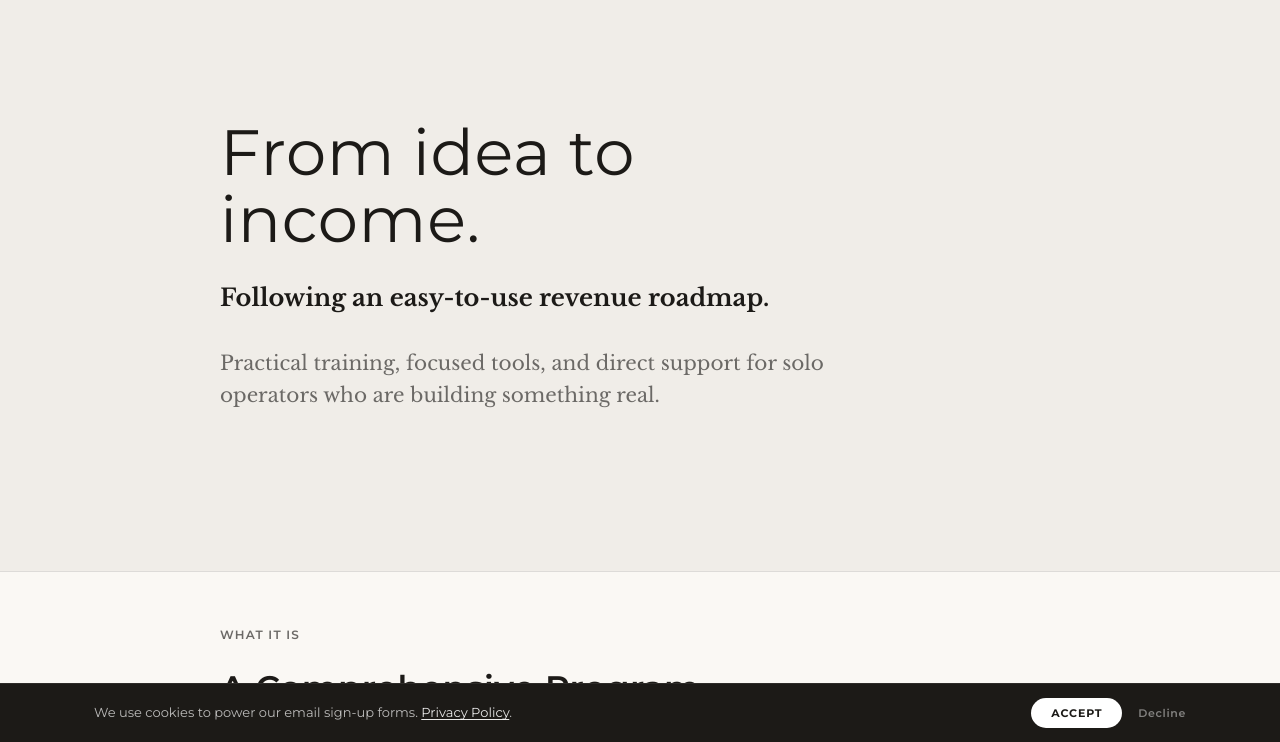
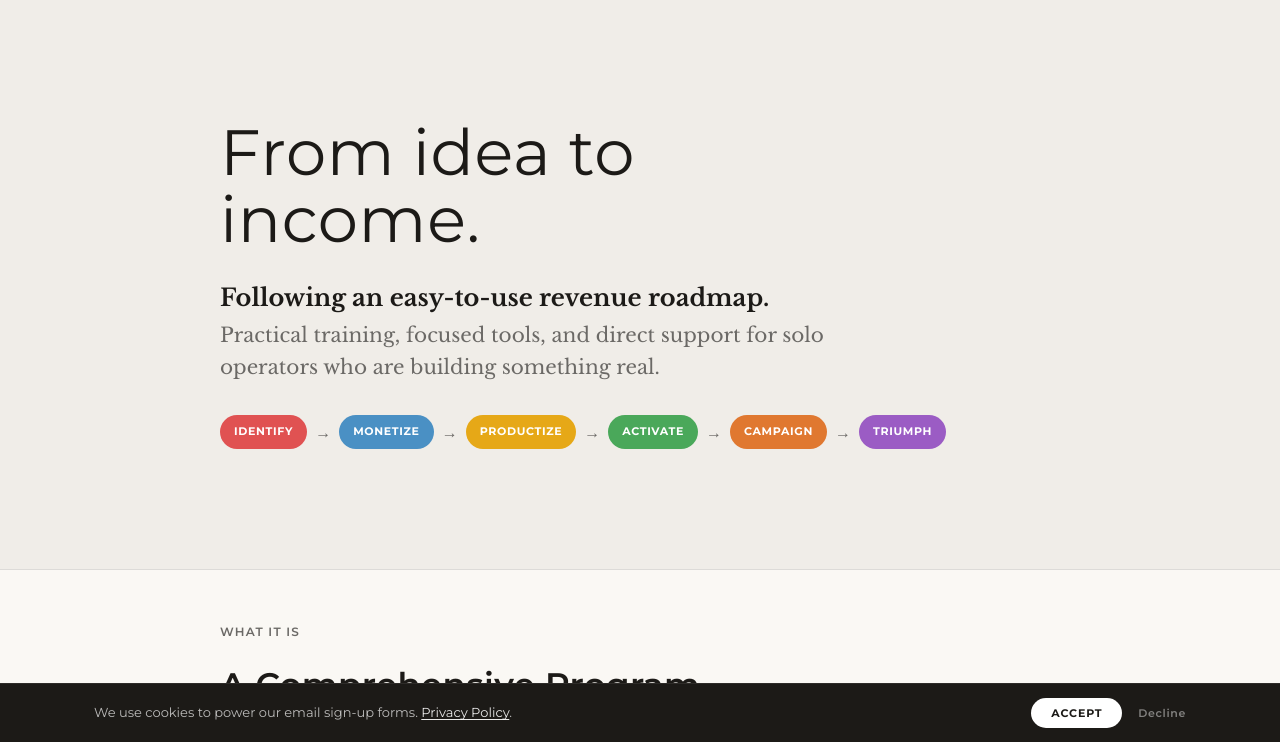
Before and after one commit to eightecho/sss_com, a PHP site: page / in a window 1280 px wide. Shown: the part 58-800 px from the top of the page. Run offline with PHP 8.4, Linux system fonts and the light colour scheme.

Commit message:
Add section titles to playbooks workbook section; add IMPACT step row to homepage hero
- playbooks.html: "The Workbook" label above workbook paragraph, "Inside a Workbook" label above wf-tree summary
- index.html: IMPACT step pills row (Identify → Monetize → … → Triumph) below hero-sub; remove <br> spacing hack
- styles.css: add .hero-steps flex wrapper rule

Co-Authored-By: Claude Sonnet 4.6 <noreply@anthropic.com>

```diff
--- a/assets/styles.css
+++ b/assets/styles.css
@@ -282,7 +282,16 @@ p + p { margin-top: 1em; }
   color: var(--muted);
   max-width: 46ch;
   line-height: 1.6;
-  margin-bottom: 40px;
+  margin-bottom: 32px;
+}
+
+/* ── Hero IMPACT step row ───────────────────────────── */
+.hero-steps {
+  display: flex;
+  flex-wrap: wrap;
+  align-items: center;
+  gap: 8px;
+  margin-top: 0;
 }
 
 .hero-actions {
--- a/index.html
+++ b/index.html
@@ -62,8 +62,20 @@
       <div class="container">
         <h1>From idea to income.</h1>
         <h2>Following an easy-to-use revenue roadmap.</h2>
-          <br>
         <p class="hero-sub">Practical training, focused tools, and direct support for solo operators who are building something real.</p>
+        <div class="hero-steps">
+          <span class="wf-step wf-step--identify">Identify</span>
+          <span class="wf-arrow">→</span>
+          <span class="wf-step wf-step--monetize">Monetize</span>
+          <span class="wf-arrow">→</span>
+          <span class="wf-step wf-step--productize">Productize</span>
+          <span class="wf-arrow">→</span>
+          <span class="wf-step wf-step--activate">Activate</span>
+          <span class="wf-arrow">→</span>
+          <span class="wf-step wf-step--campaign">Campaign</span>
+          <span class="wf-arrow">→</span>
+          <span class="wf-step wf-step--triumph">Triumph</span>
+        </div>
       </div>
     </section>
 
--- a/playbooks.html
+++ b/playbooks.html
@@ -107,7 +107,7 @@
         <p class="section-label">Inside a playbook</p>
         <p class="journey-head">"Not a finished course.<br>A live document."</p>
         <p class="journey-body">Every playbook follows the same structure: six chapters, one per IMPACT step, applied to a specific business type. The difference is how it's made — each one is worked through in real time. The decisions documented here aren't theoretical. You're following what is actually being built.</p>
-        <br>
+        <p class="section-label" style="margin-top: 40px;">The Workbook</p>
         <p class="journey-body">Every chapter comes with a Workbook — a structured collection of worksheets for every task in that step. The Worksheets are where the work actually gets done.</p>
 
         <div class="workbook-flow">
@@ -127,6 +127,7 @@
 
         <!-- Workbook Tree -->
         <div class="wf-tree">
+          <p class="section-label" style="margin-bottom: 8px;">Inside a Workbook</p>
           <p class="wf-tree-summary">Each step of the IMPACT System™ is structured into stages — a designed sequence of work that builds toward that chapter's goal. Each stage contains its own set of worksheets, so you're always working on the right task in the right order.</p>
 
           <div class="wf-tree-root-wrap">
```
